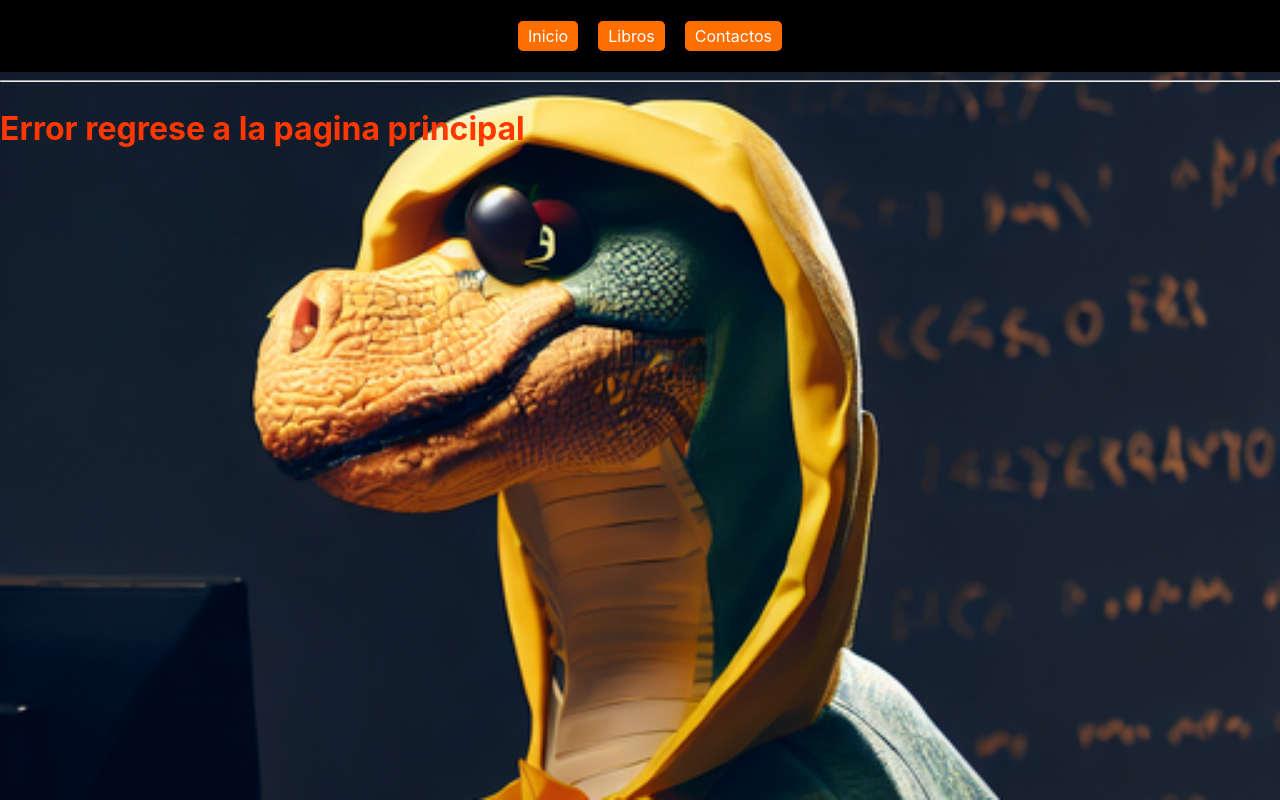
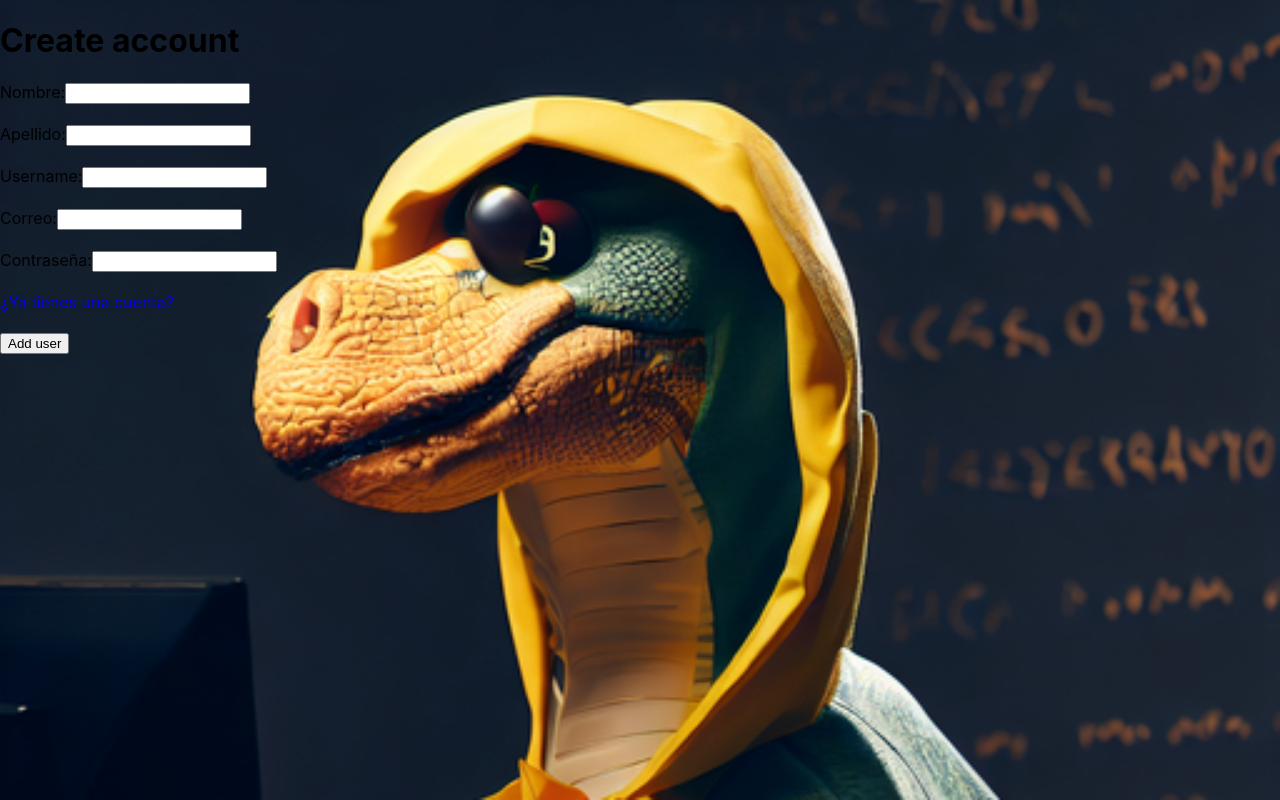
Before and after one commit to NoeParedes/Proyecto2DBP-React, a React (Create React App) app: page /signup in a window 1280 px wide. Built offline with nearby package versions, Linux system fonts and the light colour scheme.

Commit message:
SignUp and Login Done

```diff
--- a/package.json
+++ b/package.json
@@ -6,6 +6,7 @@
     "@testing-library/jest-dom": "^5.16.5",
     "@testing-library/react": "^13.4.0",
     "@testing-library/user-event": "^13.5.0",
+    "axios": "^1.4.0",
     "react": "^18.2.0",
     "react-dom": "^18.2.0",
     "react-router-dom": "^6.12.1",
--- a/src/App.js
+++ b/src/App.js
@@ -7,18 +7,20 @@ import Libros from './pantallas/libros';
 import Contacto from './pantallas/contactos';
 import Redireccion from './pantallas/redireccion';
 import Default from './pantallas/default';
-
+import Signup from './pantallas/signup';
+import Login from './pantallas/login';
 function App() {
   return (
     <div>
       <Routes>
-        <Route path="/" element={<Redireccion />}>
-            <Route path="libros" element={<Libros />} />
-           <Route path="/" element={<Inicio />} />
-           <Route path="/inicio" element={<Inicio />} />
-           <Route path="Contactos" element={<Contacto />} />
-           <Route path="*" element={<Default />} />
-        </Route>
+        <Route path="/" element={<Redireccion />} />
+        <Route path="/libros" element={<Libros />} />
+        <Route path="/" element={<Inicio />} />
+        <Route path="/incio" element={<Inicio />} />
+        <Route path="/contactos" element={<Contacto />} />
+        <Route path="/login" element={<Login />} />
+        <Route path="/signup" element={<Signup />} />
+        <Route path="*" element={<Default />} />
       </Routes>
     </div>
   );
--- a/src/pantallas/libros.js
+++ b/src/pantallas/libros.js
@@ -3,7 +3,7 @@ import React from 'react';
 function Libros() {
   return (
     <div>
-      <h2>PáginLibros</h2>
+      <h2>Página Libros</h2>
       {/* Contenido de la página de Libros */}
     </div>
   );
--- /dev/null
+++ b/src/pantallas/login.js
@@ -0,0 +1,69 @@
+import React, { useState } from 'react';
+
+const Login = () => {
+  const [correo, setCorreo] = useState('');
+  const [password, setPassword] = useState('');
+
+  const handleLogin = () => {
+    if (correo === '' || password === '') {
+      alert('Por favor ingrese su correo y contraseña.');
+      return;
+    }
+
+    const data = {
+      correo: correo,
+      password: password,
+    };
+
+    fetch('http://127.0.0.1:5000/login', {
+      method: 'POST',
+      body: JSON.stringify(data),
+      headers: {
+        'Content-Type': 'application/json'
+      }
+    })
+      .then(response => response.text())
+      .then(text => {
+        if (text === "SUCCESS"){
+            window.location.href = '/libros';
+        }
+        else{
+            alert("Email o contraseña incorrecta.");
+        }
+      })
+      .catch(error => {
+        console.error(error);
+      });
+  };
+
+  return (
+    <div>
+      <h1>Login</h1>
+      <form>
+        <label htmlFor="correo">Correo:</label>
+        <input
+          type="email"
+          id="correo"
+          name="correo"
+          value={correo}
+          onChange={(e) => setCorreo(e.target.value)}
+          required
+        /><br /><br />
+
+        <label htmlFor="password">Contraseña:</label>
+        <input
+          type="password"
+          id="password"
+          name="password"
+          value={password}
+          onChange={(e) => setPassword(e.target.value)}
+          required
+        /><br /><br />
+
+        <button type="button" onClick={handleLogin}>Login</button>
+      </form>
+    </div>
+  );
+};
+
+export default Login;
--- a/src/pantallas/redireccion.js
+++ b/src/pantallas/redireccion.js
@@ -1,9 +1,10 @@
 import { Outlet, Link } from "react-router-dom";
 import '../estilos/redirecciones.css';
 
-const Redireccion = () =>{
- return <div>
-    <nav>
+const Redireccion = () => {
+  return (
+    <div>
+      <nav>
         <ul>
           <li>
             <Link to="/inicio">Inicio</Link>
@@ -14,11 +15,18 @@ const Redireccion = () =>{
           <li>
             <Link to="/contactos">Contactos</Link>
           </li>
+          <li>
+            <Link to="/login">Login</Link>
+          </li>
+          <li>
+            <Link to="/signup">Signup</Link>
+          </li>
         </ul>
-    </nav>
-    <hr />
-    <Outlet />
- </div>;
+      </nav>
+      <hr />
+      <Outlet />
+    </div>
+  );
 }
 
 export default Redireccion;
--- /dev/null
+++ b/src/pantallas/signup.js
@@ -0,0 +1,104 @@
+import React, { useState } from 'react';
+
+const Signup = () => {
+  const [nombre, setNombre] = useState('');
+  const [apellido, setApellido] = useState('');
+  const [username, setUsername] = useState('');
+  const [correo, setCorreo] = useState('');
+  const [password, setPassword] = useState('');
+
+  const signup = () => {
+    if (nombre === '' || apellido === '' || username === '' || correo === '' || password === '') {
+      alert('Por favor rellene todos los campos.');
+      return;
+    }
+
+    const data = {
+      nombre: nombre,
+      apellido: apellido,
+      username: username,
+      correo: correo,
+      password: password,
+    };
+
+    fetch('http://127.0.0.1:5000/users', {
+      method: 'POST',
+      headers: {
+        'Content-Type': 'application/json',
+      },
+      body: JSON.stringify(data),
+    })
+      .then(response => response.text())
+      .then(text => {
+        if (text === 'SUCCESS') {
+          window.location.href = '/login';
+        }
+      })
+      .catch(error => {
+        console.error(error);
+      });
+  };
+
+  return (
+    <div>
+      <h1>Create account</h1>
+      <form>
+        <label htmlFor="nombre">Nombre:</label>
+        <input
+          type="text"
+          id="nombre"
+          name="nombre"
+          value={nombre}
+          onChange={(e) => setNombre(e.target.value)}
+          required
+        /><br /><br />
+
+        <label htmlFor="apellido">Apellido:</label>
+        <input
+          type="text"
+          id="apellido"
+          name="apellido"
+          value={apellido}
+          onChange={(e) => setApellido(e.target.value)}
+          required
+        /><br /><br />
+
+        <label htmlFor="username">Username:</label>
+        <input
+          type="text"
+          id="username"
+          name="username"
+          value={username}
+          onChange={(e) => setUsername(e.target.value)}
+          required
+        /><br /><br />
+
+        <label htmlFor="correo">Correo:</label>
+        <input
+          type="email"
+          id="correo"
+          name="correo"
+          value={correo}
+          onChange={(e) => setCorreo(e.target.value)}
+          required
+        /><br /><br />
+
+        <label htmlFor="password">Contraseña:</label>
+        <input
+          type="password"
+          id="password"
+          name="password"
+          value={password}
+          onChange={(e) => setPassword(e.target.value)}
+          required
+        /><br /><br />
+
+        <a href="/login">¿Ya tienes una cuenta?</a><br /><br />
+
+        <button type="button" onClick={signup}>Add user</button>
+      </form>
+    </div>
+  );
+};
+
+export default Signup;
```
Also changed, not shown: src/reportWebVitals.js (added, +13 -0 lines), src/setupTests.js (added, +5 -0 lines), 2 other files (tests, documents, lock files or other folders).
